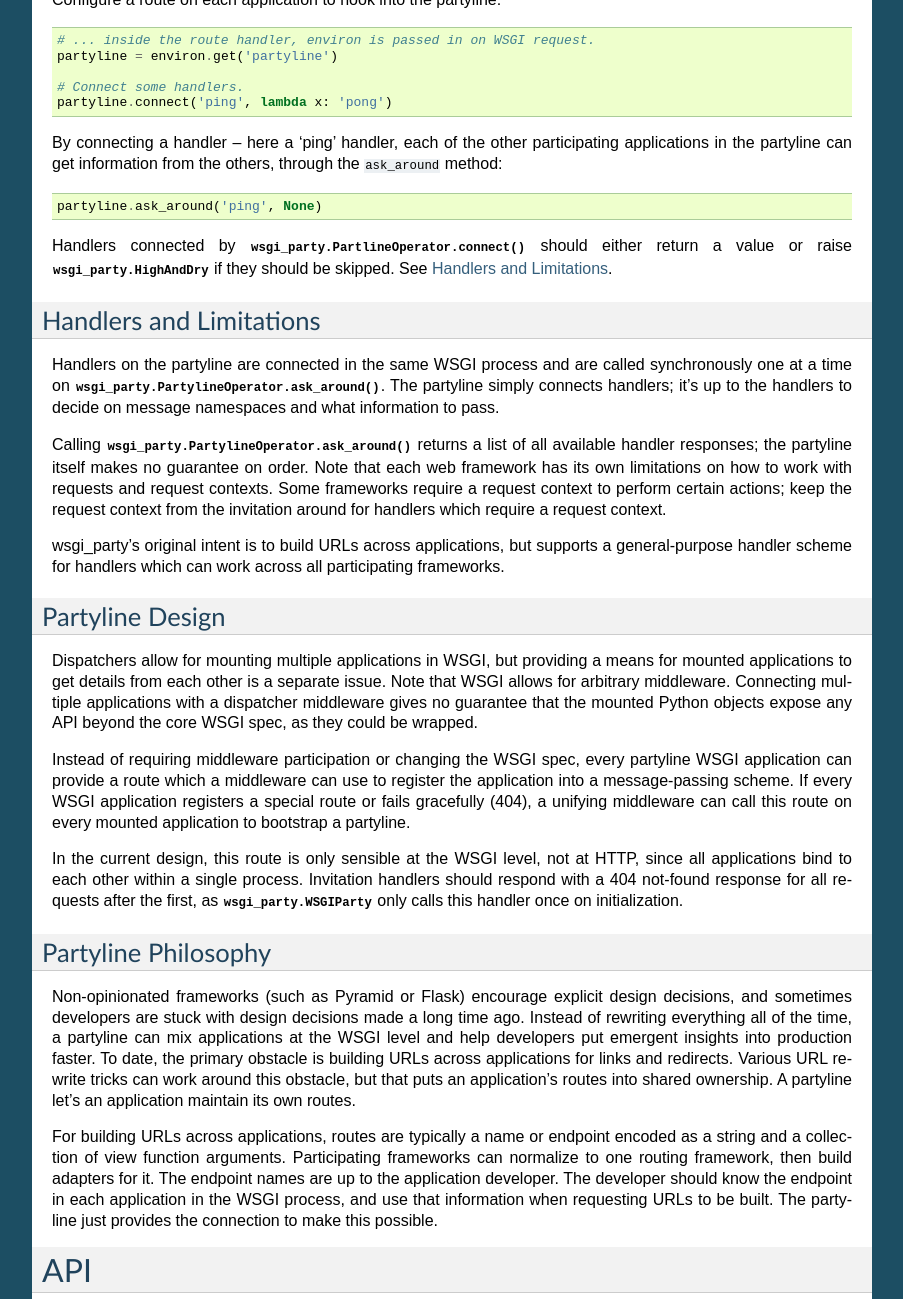
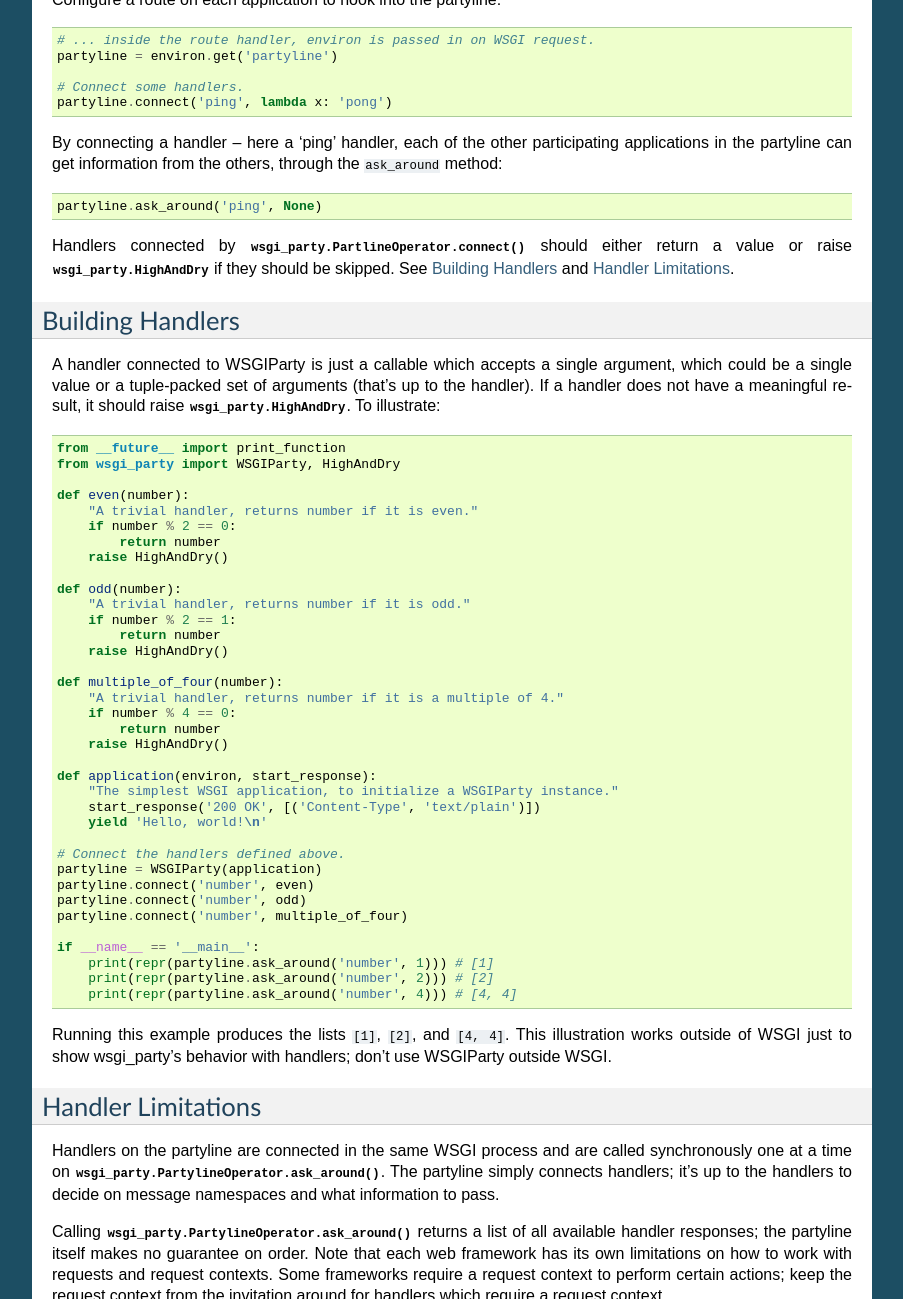
Before and after one commit to rduplain/wsgi_party, a Sphinx documentation site: the page built from docs/index.rst, in a window 1280 px wide and 1400 px high, scrolled down 1094 px, cut to the strip 0-1299 px from the top of the window. Shown: the whole strip, without its empty margins (198-1101 px from the left). Built offline with Sphinx 7.4.7, drawn with Linux system fonts in a browser that asks for light colours; some of the changed text lies outside the part shown.

Commit message:
Add section to docs on building handlers.

```diff
--- a/docs/index.rst
+++ b/docs/index.rst
@@ -84,13 +84,65 @@ others, through the ``ask_around`` method::
 
 Handlers connected by :meth:`wsgi_party.PartlineOperator.connect` should either
 return a value or raise :class:`wsgi_party.HighAndDry` if they should be
-skipped.  See :ref:`handlers_and_limitations`.
+skipped.  See :ref:`building_handlers` and :ref:`handler_limitations`.
 
 
-.. _handlers_and_limitations:
+.. _building_handlers:
 
-Handlers and Limitations
-------------------------
+Building Handlers
+-----------------
+
+A handler connected to WSGIParty is just a callable which accepts a single
+argument, which could be a single value or a tuple-packed set of arguments
+(that's up to the handler).  If a handler does not have a meaningful result, it
+should raise :class:`wsgi_party.HighAndDry`. To illustrate::
+
+    from __future__ import print_function
+    from wsgi_party import WSGIParty, HighAndDry
+
+    def even(number):
+        "A trivial handler, returns number if it is even."
+        if number % 2 == 0:
+            return number
+        raise HighAndDry()
+
+    def odd(number):
+        "A trivial handler, returns number if it is odd."
+        if number % 2 == 1:
+            return number
+        raise HighAndDry()
+
+    def multiple_of_four(number):
+        "A trivial handler, returns number if it is a multiple of 4."
+        if number % 4 == 0:
+            return number
+        raise HighAndDry()
+
+    def application(environ, start_response):
+        "The simplest WSGI application, to initialize a WSGIParty instance."
+        start_response('200 OK', [('Content-Type', 'text/plain')])
+        yield 'Hello, world!\n'
+
+    # Connect the handlers defined above.
+    partyline = WSGIParty(application)
+    partyline.connect('number', even)
+    partyline.connect('number', odd)
+    partyline.connect('number', multiple_of_four)
+
+    if __name__ == '__main__':
+        print(repr(partyline.ask_around('number', 1))) # [1]
+        print(repr(partyline.ask_around('number', 2))) # [2]
+        print(repr(partyline.ask_around('number', 4))) # [4, 4]
+
+Running this example produces the lists ``[1]``, ``[2]``, and ``[4, 4]``.  This
+illustration works outside of WSGI just to show wsgi_party's behavior with
+handlers; don't use WSGIParty outside WSGI.
+
+
+.. _handler_limitations:
+
+Handler Limitations
+-------------------
 
 Handlers on the partyline are connected in the same WSGI process and are called
 synchronously one at a time on :meth:`wsgi_party.PartylineOperator.ask_around`.
```
